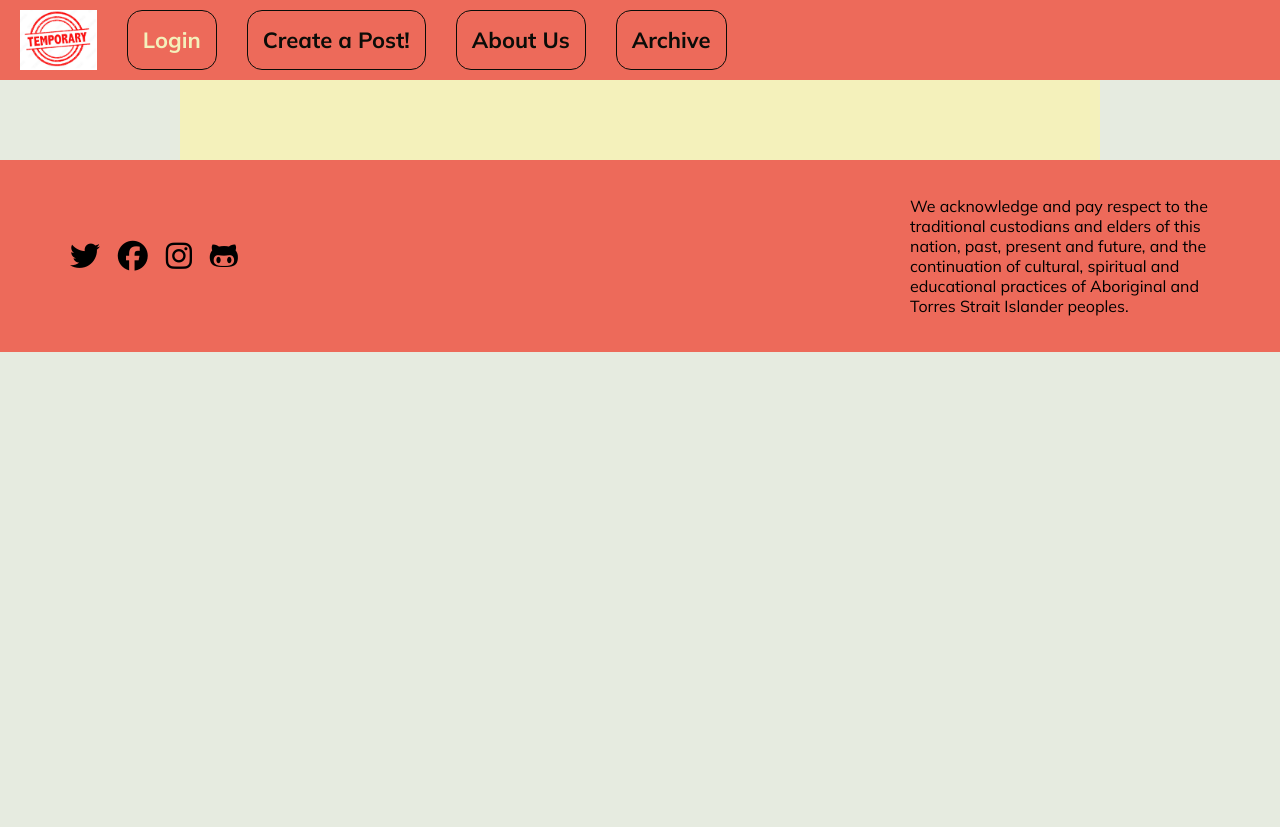
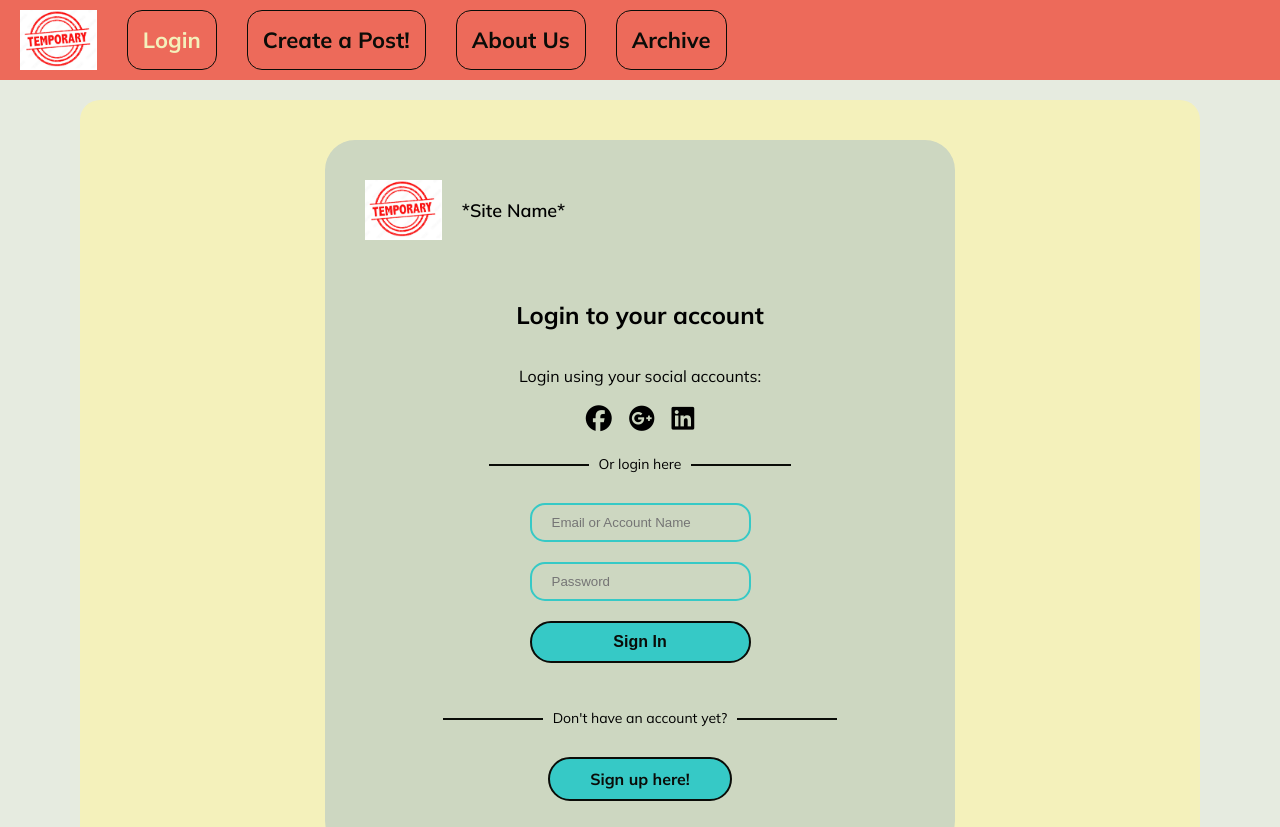
Before and after one commit to nnglai/uni-KIT202-project, a plain HTML site: page login.html in a window 1280 px wide. Shown: the top 827 px of the page. Before the commit the page ends 800 px from the top, so only its background shows below. Drawn offline with Linux system fonts and the light colour scheme.

Commit message:
created login page with base styling - require js validation

```diff
--- a/login.html
+++ b/login.html
@@ -28,7 +28,29 @@
     <a href="archive.html" class="link">Archive</a>
   </header>
   <section class="container">
-
+    <div class="login">
+      <div class="login-header">
+        <img src="./static/images/temp-logo.png" alt="logo" class="logo">
+        <div class="logo-name">*Site Name*</div>
+      </div>
+      <div class="login-content">
+        <h1>Login to your account</h1>
+        <p>Login using your social accounts:</p>
+        <div class="login-socials">
+          <i class="fab fa-facebook"></i>
+          <i class="fab fa-google-plus"></i>
+          <i class="fab fa-linkedin"></i>
+        </div>
+        <div class="divider"><span>Or login here</span></div>
+        <form class="login-form" action="">
+          <input type="text" id="username" name="username" placeholder="Email or Account Name">
+          <input type="password" id="pass" name="password" minlength="8" required placeholder="Password">
+          <input class="button" type="button" value="Sign In"></input>
+        </form>
+        <div class="divider"><span>Don't have an account yet?</span></div>
+        <a href="./index.html" class="register-button">Sign up here!</a>
+      </div>
+    </div>
   </section>
   <footer class="footer">
     <div class="social-icons">
--- a/static/css/style.css
+++ b/static/css/style.css
@@ -79,10 +79,10 @@ header {
   display: flex;
   flex-direction: column;
   align-items: center;
-  margin: 0 180px;
+  margin: 20px 80px;
   padding: 40px 10px;
   background-color: var(--tertiary);
-
+  border-radius: 20px;
 }
 
 /* post styling */
@@ -136,3 +136,124 @@ header {
 .hidden {
   display: none;
 }
+
+/* login styles */
+
+.login {
+  width:50%;
+  background-color: var(--grey);
+  padding: 40px;
+  border-radius: 30px;
+}
+
+.login-header {
+  display: flex;
+  justify-content: flex-start;
+  align-items: center;
+  margin-bottom: 40px;
+}
+
+.logo-name {
+  font-size: 18px;
+  font-weight: 600;
+  margin-left: 20px;
+}
+
+.login-content {
+  display: flex;
+  flex-direction: column;
+  align-items: center;
+}
+
+.login-socials {
+  font-size: 26px;
+}
+
+.login-socials > i {
+  margin: 0px 5px;
+}
+
+.login-socials > i:hover {
+  cursor: pointer;
+  color: var(--accent);
+}
+
+.divider{
+  text-align: center;
+  margin: 20px 0px;
+  font-size: 14px;;
+}
+.divider > span{
+ position: relative;
+ display: inline-block;
+}
+.divider > span:before, .divider > span:after{
+ content: '';
+ position: absolute;
+ top: 50%;
+ border-bottom: 2px solid var(--black);
+ width: 100px; /* half of limiter*/
+ margin: 0 10px;
+}
+.divider > span:before {
+ right: 100%;
+}
+.divider > span:after {
+ left: 100%;
+}
+
+.login-form {
+  display: flex;
+  flex-direction: column;
+  align-items: center;
+}
+
+.login-form > input {
+  width: 100%;
+  margin: 10px 0px;
+  padding: 10px 20px;
+
+  border: 2px solid var(--accent);
+  border-radius: 15px;
+
+  background-color: var(--grey);
+  color: var(--black);
+}
+
+.login-form > .button {
+  margin: 10px 0px;
+  padding: 10px 40px;
+  border: 2px solid var(--black);
+  border-radius: 25px;
+  background-color: var(--accent);
+
+  font-size: 16px;
+  font-weight: 700;
+  color: var(--black);
+  text-decoration: none;
+}
+
+.login-form > .button:hover {
+  background-color: var(--primary);
+  color: var(--black);
+  cursor: pointer;
+}
+
+.register-button {
+  margin: 10px 0px;
+  padding: 10px 40px;
+  border: 2px solid var(--black);
+  border-radius: 25px;
+  background-color: var(--accent);
+
+  font-size: 16px;
+  font-weight: 700;
+  color: var(--black);
+  text-decoration: none;
+}
+
+.register-button:hover {
+  background-color: var(--primary);
+  color: var(--black);
+  cursor: pointer;
+}
```
